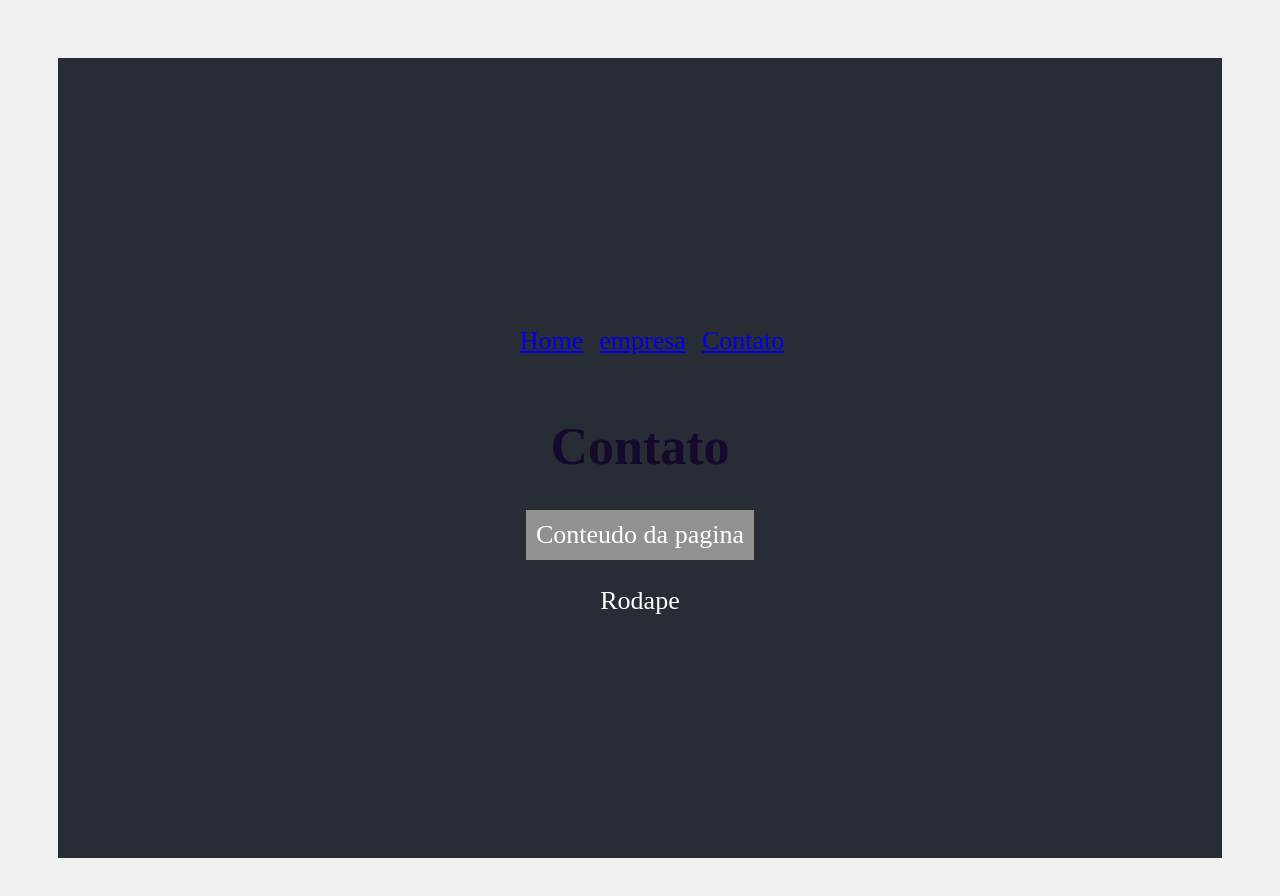
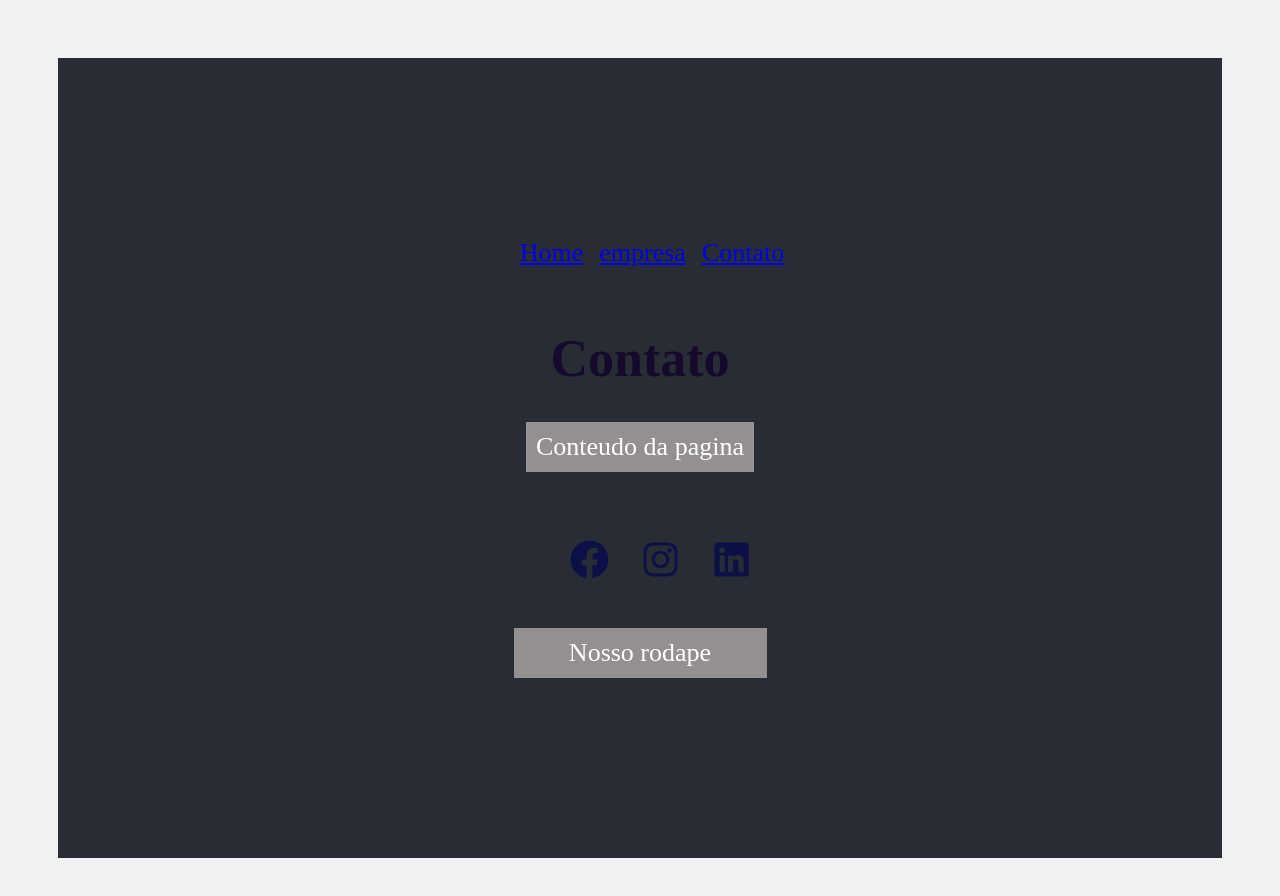
Before and after one commit to Picanho/meu-projeto, a React (Create React App) app: page /contato in a window 1280 px wide. Shown: the top 896 px of the page. Built offline with nearby package versions, Linux system fonts and the light colour scheme.

Commit message:
React Icons

```diff
--- a/package.json
+++ b/package.json
@@ -8,6 +8,7 @@
     "@testing-library/user-event": "^13.5.0",
     "react": "^18.2.0",
     "react-dom": "^18.2.0",
+    "react-icons": "^4.7.1",
     "react-router-dom": "^6.0.0-beta.0",
     "react-scripts": "^2.1.3",
     "web-vitals": "^2.1.4"
--- a/src/components/layout/Footer.js
+++ b/src/components/layout/Footer.js
@@ -1,9 +1,16 @@
+import {FaFacebook, FaInstagram, FaLinkedin } from 'react-icons/fa'
+import styles from './Footer.module.css';
 import React from "react";
 function Footer() {
   return (
     <footer>
-      Rodape
-    </footer>
+      <ul className={styles.social_list}>
+      <li><FaFacebook /></li>
+      <li><FaInstagram /></li>
+      <li><FaLinkedin /></li>
+      </ul>
+      <p>Nosso rodape</p>
+      </footer>
   );
 }
 
--- /dev/null
+++ b/src/components/layout/Footer.module.css
@@ -0,0 +1,16 @@
+.social_list {
+  display: flex;
+  justify-content: center;
+  align-items: center;
+  list-style: none;
+}
+
+.social_list li {
+  margin: 1rem;
+}
+
+.social_list svg {
+font-size: 1.5em;
+ cursor: pointer; /*simula um link */
+ color: rgb(11, 17, 71);
+}
```
Also changed, not shown: 1 other file (tests, documents, lock files or other folders).
